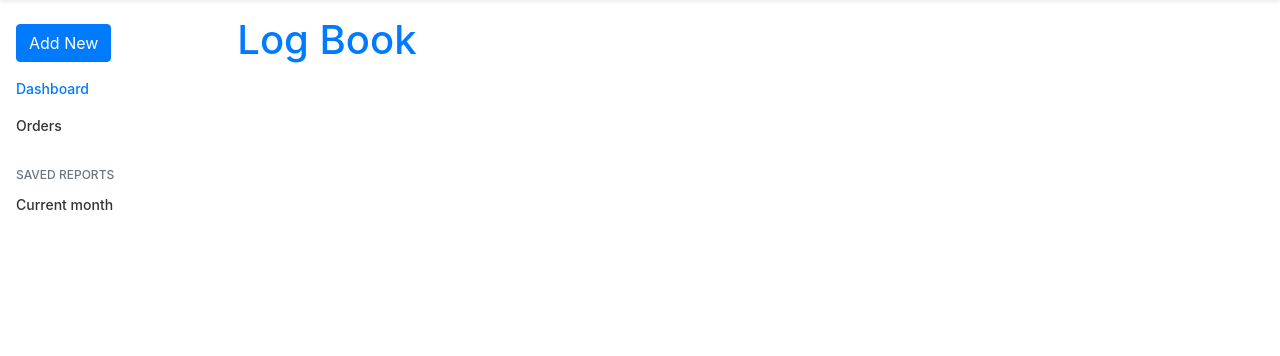
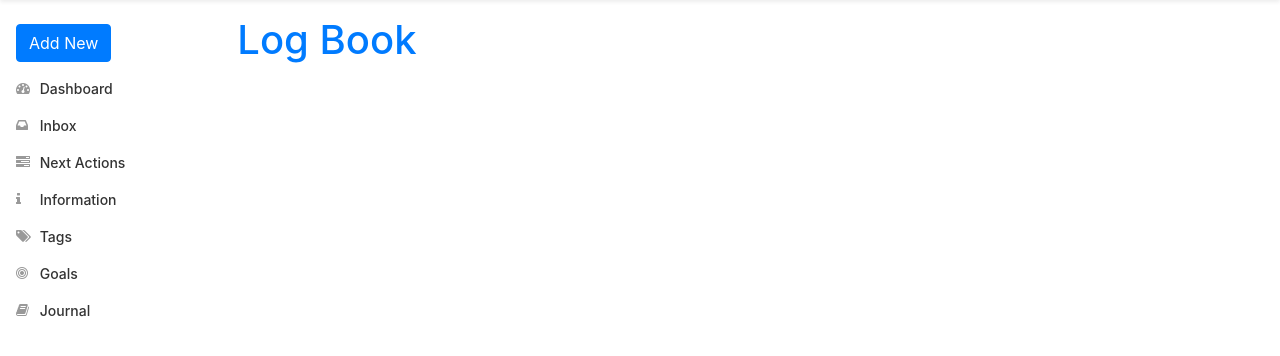
Before and after one commit to MwanzanFelipe/mstrpln-reset, a Django app: page /log/ in a window 1280 px wide. Shown: the part 48-404 px from the top of the page. Run offline with Django 3.2, Linux system fonts and the light colour scheme; the visitor is signed in with stand-in values (Sample User, id 1); data that the repository does not hold is empty; parts of the project's set-up code (start-up, migrations or seed data) failed here and were passed over; some libraries are stand-ins or nearby versions.

Commit message:
Drop shadow for add button, icons, menu selection

```diff
--- a/datum/static/css/datum.css
+++ b/datum/static/css/datum.css
@@ -114,8 +114,9 @@ body {
   margin-right: 4px;
 }
 
-#mybutton {
+#new-postit-button {
   position: fixed;
   bottom: 20px;
   right: 20px;
+  box-shadow: 0px 10px 21px 4px rgba(0,0,0,0.59);
 }
--- a/datum/templates/datum/base.html
+++ b/datum/templates/datum/base.html
@@ -10,7 +10,7 @@
         <link rel="stylesheet" href="https://stackpath.bootstrapcdn.com/bootstrap/4.5.0/css/bootstrap.min.css" integrity="sha384-9aIt2nRpC12Uk9gS9baDl411NQApFmC26EwAOH8WgZl5MYYxFfc+NcPb1dKGj7Sk" crossorigin="anonymous">
 
         <!-- Font Awesome CSS -->
-        <link rel="stylesheet" href="https://stackpath.bootstrapcdn.com/font-awesome/4.7.0/css/font-awesome.min.css" integrity="sha384-wvfXpqpZZVQGK6TAh5PVlGOfQNHSoD2xbE+QkPxCAFlNEevoEH3Sl0sibVcOQVnN" crossorigin="anonymous">
+        <link rel="stylesheet" href="https://cdnjs.cloudflare.com/ajax/libs/font-awesome/4.7.0/css/font-awesome.min.css">
 
         <!-- Custom styles for this template -->
         <link rel="stylesheet" href="{% static 'css/datum.css' %}">
@@ -50,39 +50,48 @@
                                 {% endif %}
                             </li>
                             <li class="nav-item">
-                                <a class="nav-link active" href="#">
-                                    <span data-feather="home"></span>
-                                    Dashboard <span class="sr-only">(current)</span>
+                                <a class="nav-link {{ dashboard_menu }}" href="/">
+                                    <i class="fa fa-tachometer feather"></i> Dashboard
                                 </a>
                             </li>
                             <li class="nav-item">
-                                <a class="nav-link" href="#">
-                                    <span data-feather="file"></span>
-                                    Orders
+                                <a class="nav-link {{ inbox_menu }}" href="{% url 'postit_list' %}">
+                                    <i class="fa fa-inbox feather"></i> Inbox
+                                </a>
+                            </li>
+                            <li class="nav-item">
+                                <a class="nav-link {{ next_actions_menu }}" href="{% url 'action_list' %}">
+                                    <i class="fa fa-tasks feather"></i> Next Actions
+                                </a>
+                            </li>
+                            <li class="nav-item">
+                                <a class="nav-link {{ information_menu }}" href="{% url 'information_list' %}">
+                                    <i class="fa fa-info feather"></i> Information
+                                </a>
+                            </li>
+                            <li class="nav-item">
+                                <a class="nav-link {{ tags_menu }}" href="#">
+                                    <i class="fa fa-tags feather"></i> Tags
+                                </a>
+                            </li>
+                            <li class="nav-item">
+                                <a class="nav-link {{ goals_menu }}" href="#">
+                                    <i class="fa fa-bullseye feather"></i> Goals
+                                </a>
+                            </li>
+                            <li class="nav-item">
+                                <a class="nav-link {{ journal_menu }}" href="#">
+                                    <i class="fa fa-book feather"></i> Journal
                                 </a>
                             </li>
                         </ul>
 
-                        <h6 class="sidebar-heading d-flex justify-content-between align-items-center px-3 mt-4 mb-1 text-muted">
-                            <span>Saved reports</span>
-                            <a class="d-flex align-items-center text-muted" href="#">
-                                <span data-feather="plus-circle"></span>
-                            </a>
-                        </h6>
-                        <ul class="nav flex-column mb-2">
-                            <li class="nav-item">
-                                <a class="nav-link" href="#">
-                                    <span data-feather="file-text"></span>
-                                    Current month
-                                </a>
-                            </li>
-                        </ul>
                     </div>
                 </nav>
 
                 <main role="main" class="col-md-9 ml-sm-auto col-lg-10 pt-3 px-4">
                                 {% if user.is_authenticated %}
-                                    <a href="{% url 'generic_new' 'postit' %}"><button id="mybutton" type="button" class="btn btn-primary d-md-none">Add New</button></a>
+                                    <a href="{% url 'generic_new' 'postit' %}"><button id="new-postit-button" type="button" class="btn btn-primary d-md-none">Add New</button></a>
                                 {% endif %}
 
                     {% block content %}
--- a/datum/templates/datum/index.html
+++ b/datum/templates/datum/index.html
@@ -13,7 +13,6 @@
         </div>
     {% endfor %}
     <h3><a href="{% url 'log_list' %}">Log Book</a></h3>
-    <h2><a href="{% url 'information_list' %}">Information</a></h2>
     <h2>Starred Tags</h2>
     {% for tag in starred_tags %}
         <div>
--- a/datum/views.py
+++ b/datum/views.py
@@ -24,12 +24,15 @@ def index(request): #the index view
     # Top 5 Actions Active Incomplete
     top_prioritized_actions = Action.objects.filter(active=True, complete=False).order_by('-priority')[:5]
 
-    return render(request, "datum/index.html", {
+    context = {
         "inbox_count": inbox_count,
         "starred_actions_count": starred_actions_count,
         "top_prioritized_actions": top_prioritized_actions,
         "starred_tags": starred_tags,
-        })
+        "dashboard_menu": "active"
+        }
+
+    return render(request, "datum/index.html", context)
 
 # One Create / Edit function to rule them all
 # Takes a modelname from url and optional pk
@@ -102,6 +105,13 @@ class PostItList(generic.ListView):
     context_object_name = 'postits'
     paginate_by = 5
 
+    def get_context_data(self, **kwargs):
+        # Call the base implementation first to get the context
+        context = super(PostItList, self).get_context_data(**kwargs)
+        # Create any data and add it to the context
+        context['inbox_menu'] = 'active'
+        return context
+
 class PostItDetailView(generic.DetailView):
     model = PostIt
 
@@ -111,6 +121,13 @@ class ActionList(generic.ListView):
     context_object_name = 'actions'
     paginate_by = 5
 
+    def get_context_data(self, **kwargs):
+        # Call the base implementation first to get the context
+        context = super(ActionList, self).get_context_data(**kwargs)
+        # Create any data and add it to the context
+        context['next_actions_menu'] = 'active'
+        return context
+
 class ActionDetailView(generic.DetailView):
     model = Action
 
@@ -119,6 +136,13 @@ class InformationList(generic.ListView):
     queryset = Information.objects.order_by('creation_date')
     context_object_name = 'information'
     paginate_by = 5
+
+    def get_context_data(self, **kwargs):
+        # Call the base implementation first to get the context
+        context = super(InformationList, self).get_context_data(**kwargs)
+        # Create any data and add it to the context
+        context['information_menu'] = 'active'
+        return context
 
 class InformationDetailView(generic.DetailView):
     model = Information
--- a/masterplan/settings.py
+++ b/masterplan/settings.py
@@ -151,10 +151,12 @@ CKEDITOR_CONFIGS = {
              'items': ['Bold', 'Italic', 'Underline', 'Strike', '-', 'RemoveFormat']},
             {'name': 'paragraph',
              'items': ['NumberedList', 'BulletedList', '-', 'Outdent', 'Indent']},
+             '/',
             {'name': 'links', 'items': ['Link', 'Unlink']},
             {'name': 'insert',
              'items': ['HorizontalRule', 'Smiley']},
             {'name': 'styles', 'items': ['Format', 'FontSize']},
+            '/',
             {'name': 'colors', 'items': ['TextColor', 'BGColor']},
             {'name': 'tools', 'items': ['Maximize']},
         ],
```
